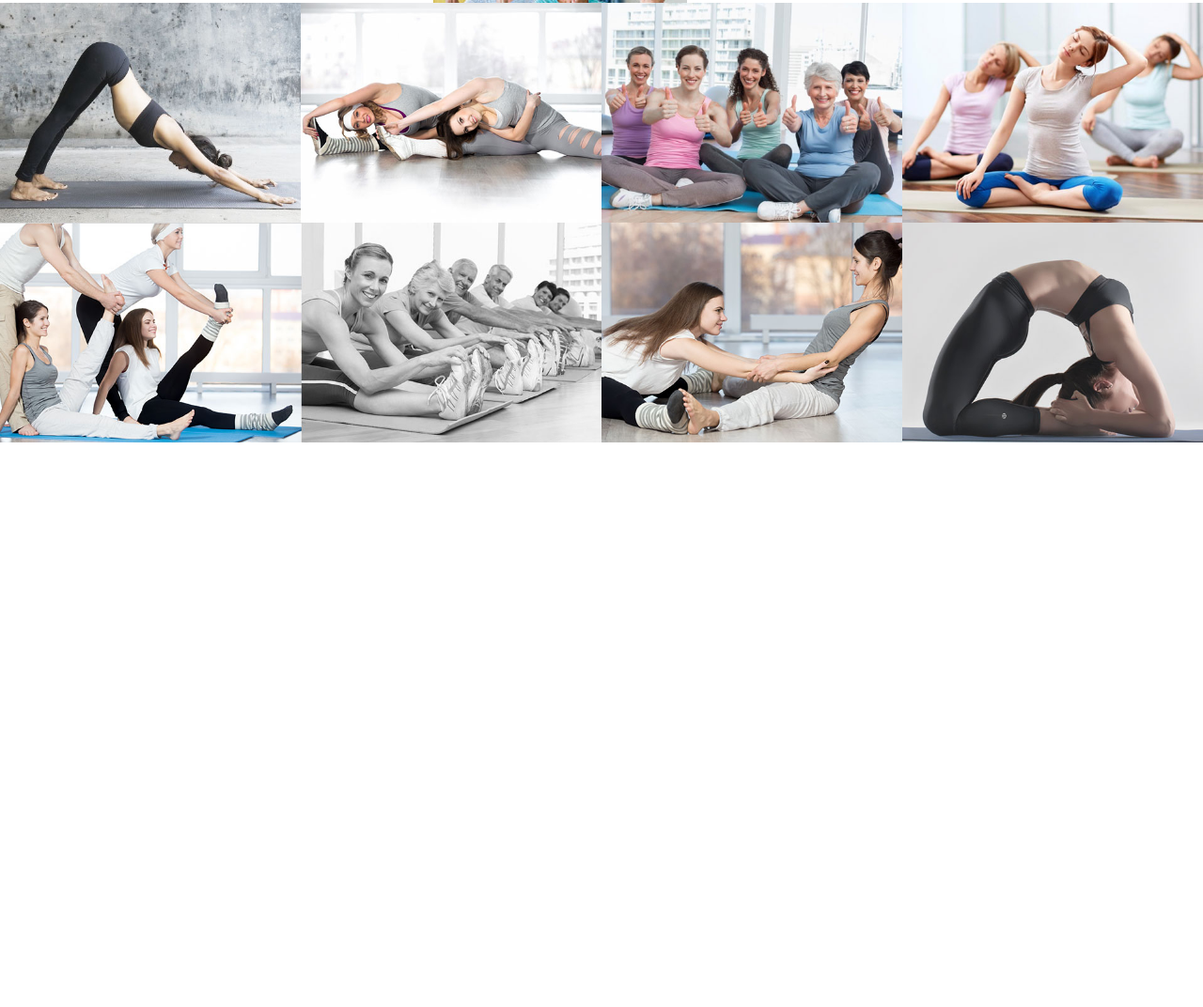
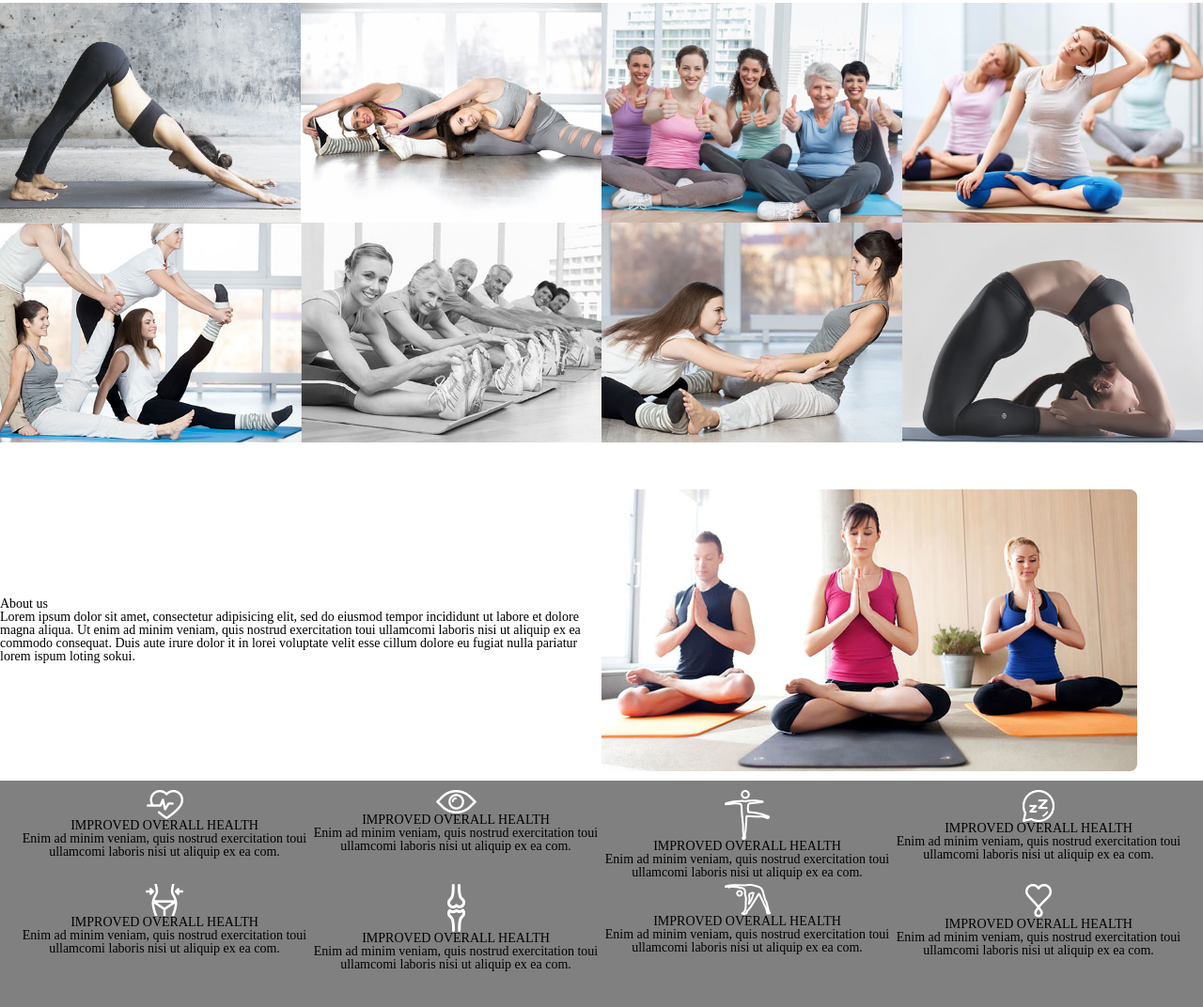
Before and after one commit to DmitriyVozhzhov/YOGA-landing-page, a plain HTML site: page index.html in a window 1280 px wide. Shown: the part 1608-2680 px from the top of the page at 94% size. Before the commit the page ends 2079 px from the top, so only its background shows below. Drawn offline with nearby package versions, Linux system fonts and the light colour scheme.

Commit message:
dobavil section 4 and section 5, nado peredelat section 2

```diff
--- a/index.html
+++ b/index.html
@@ -1,5 +1,6 @@
 <!DOCTYPE html>
 <html lang="en">
+
 <head>
   <meta charset="UTF-8" />
   <meta http-equiv="X-UA-Compatible" content="IE=edge" />
@@ -7,6 +8,7 @@
   <title>Modul by Dmitriy Vozhzhov</title>
   <link rel="stylesheet" href="./css/style.css" />
 </head>
+
 <body>
   <div class="wrapper">
     <header class="header">
@@ -47,7 +49,8 @@
               Just Balance <br />
               your Mind & Body
             </h2>
-            <p>Create the healthy <br />living for yourself</p>
+          <p>Create the healthy
+            <br />living for yourself</p>
         </div>
       </div>
       <div class="section_2">
@@ -55,15 +58,14 @@
           <h3>Yoga FEATURE PROGRAM</h3>
           <p>Our Classes</p>
         </div>
+        <div class="all-section2">
           <div class="section_2_cards">
             <div class="section_2_card_1">
               <img src="./images/img-01.jpg" alt="yoga1" />
               <div class="section_2_card_1-text">
                 <h3>Yoga For Health</h3>
                 <p>
-                  Minim veniam, quis nostrud exercitation ullamco laboris nisi
-                  ut aliquip ex ea commodo consequat consectetur adipisicing
-                  elit, sed do eiusmod tempor incididunt.
+                  Minim veniam, quis nostrud exercitation ullamco laboris nisi ut aliquip ex ea commodo consequat consectetur adipisicing elit, sed do eiusmod tempor incididunt.
                 </p>
                 <p>Ashtanga - Hatha</p>
               </div>
@@ -73,9 +75,7 @@
               <div class="section_2_card_1-text">
                 <h3>Yoga For Lose Weight</h3>
                 <p>
-								Minim veniam, quis nostrud exercitation ullamco laboris nisi
-								ut aliquip ex ea commodo consequat consectetur adipisicing
-								elit, sed do eiusmod tempor incididunt.
+                  Minim veniam, quis nostrud exercitation ullamco laboris nisi ut aliquip ex ea commodo consequat consectetur adipisicing elit, sed do eiusmod tempor incididunt.
                 </p>
                 <p>Ashtanga - Hatha</p>
               </div>
@@ -85,9 +85,7 @@
               <div class="section_2_card_1-text">
                 <h3>Yoga For Children</h3>
                 <p>
-							Minim veniam, quis nostrud exercitation ullamco laboris nisi
-							ut aliquip ex ea commodo consequat consectetur adipisicing
-							elit, sed do eiusmod tempor incididunt.
+                  Minim veniam, quis nostrud exercitation ullamco laboris nisi ut aliquip ex ea commodo consequat consectetur adipisicing elit, sed do eiusmod tempor incididunt.
                 </p>
                 <p>Ashtanga - Hatha</p>
               </div>
@@ -97,17 +95,16 @@
               <div class="section_2_card_1-text">
                 <h3>Yoga For Elderly</h3>
                 <p>
-						Minim veniam, quis nostrud exercitation ullamco laboris nisi
-						ut aliquip ex ea commodo consequat consectetur adipisicing
-						elit, sed do eiusmod tempor incididunt.
+                  Minim veniam, quis nostrud exercitation ullamco laboris nisi ut aliquip ex ea commodo consequat consectetur adipisicing elit, sed do eiusmod tempor incididunt.
                 </p>
                 <p>Ashtanga - Hatha</p>
               </div>
             </div>
           </div>
         </div>
+      </div>
       <div class="section_3">
-						<div class="Photo_Block-1">
+        <div class="Photo_Block">
           <img class="section3-ph" src="./images/img-05.jpg" alt="yoga you">
           <img class="section3-ph" src="./images/img-06.jpg" alt="yoga you">
           <img class="section3-ph" src="./images/img-07.jpg" alt="yoga you">
@@ -118,6 +115,69 @@
           <img class="section3-ph" src="./images/img-12.jpg" alt="yoga you">
         </div>
       </div>
+			<div class="section_4">
+				<div class="section_4-text">
+					<h3>About us</h3>
+					<p>Lorem ipsum dolor sit amet, consectetur adipisicing elit, sed do eiusmod tempor incididunt ut labore et dolore magna aliqua. Ut enim ad minim veniam, quis nostrud exercitation toui ullamcomi laboris nisi ut aliquip ex ea commodo consequat. Duis aute irure dolor it in lorei voluptate velit esse cillum dolore eu fugiat nulla pariatur lorem ispum loting sokui.</p>
+
+				</div>
+				<div class="section_4-img">
+					<img src="./images/img-13.jpg" alt="yo yo yo yoga">
+
+				</div>
+
+			</div>
+			<div class="section_5">
+				<div class="section_5-allcard">
+					<div class="section_5card">
+						<img src="./images/ico-01.png" alt="ico">
+						<h3>IMPROVED OVERALL HEALTH</h3>
+						<p>Enim ad minim veniam, quis nostrud exercitation toui ullamcomi laboris nisi ut aliquip ex ea com.</p>
+					</div>
+					<div class="section_5card">
+						<img src="./images/ico-02.png" alt="ico">
+						<h3>IMPROVED OVERALL HEALTH</h3>
+						<p>Enim ad minim veniam, quis nostrud exercitation toui ullamcomi laboris nisi ut aliquip ex ea com.</p>
+
+					</div>
+					<div class="section_5card">
+						<img src="./images/ico-03.png" alt="ico">
+						<h3>IMPROVED OVERALL HEALTH</h3>
+						<p>Enim ad minim veniam, quis nostrud exercitation toui ullamcomi laboris nisi ut aliquip ex ea com.</p>
+
+					</div>
+					<div class="section_5card">
+						<img src="./images/ico-04.png" alt="ico">
+						<h3>IMPROVED OVERALL HEALTH</h3>
+						<p>Enim ad minim veniam, quis nostrud exercitation toui ullamcomi laboris nisi ut aliquip ex ea com.</p>
+
+					</div>
+					<div class="section_5card">
+						<img src="./images/ico-05.png" alt="ico">
+						<h3>IMPROVED OVERALL HEALTH</h3>
+						<p>Enim ad minim veniam, quis nostrud exercitation toui ullamcomi laboris nisi ut aliquip ex ea com.</p>
+
+					</div>
+					<div class="section_5card">
+						<img src="./images/ico-06.png" alt="ico">
+						<h3>IMPROVED OVERALL HEALTH</h3>
+						<p>Enim ad minim veniam, quis nostrud exercitation toui ullamcomi laboris nisi ut aliquip ex ea com.</p>
+
+					</div>
+					<div class="section_5card">
+						<img src="./images/ico-07.png" alt="ico">
+						<h3>IMPROVED OVERALL HEALTH</h3>
+						<p>Enim ad minim veniam, quis nostrud exercitation toui ullamcomi laboris nisi ut aliquip ex ea com.</p>
+
+					</div>
+					<div class="section_5card">
+						<img src="./images/ico-08.png" alt="ico">
+						<h3>IMPROVED OVERALL HEALTH</h3>
+						<p>Enim ad minim veniam, quis nostrud exercitation toui ullamcomi laboris nisi ut aliquip ex ea com.</p>
+
+					</div>
+				</div>
+			</div>
   </div>
   </main>
   <footer></footer>
@@ -126,4 +186,5 @@
   <script src="https://code.jquery.com/jquery-3.4.1.slim.min.js"></script>
   <script src="js/script.js"></script>
 </body>
+
 </html>
--- a/scss/style.scss
+++ b/scss/style.scss
@@ -153,13 +153,15 @@
   }
 }
 .section_2 {
-  display: flex;
   width: 100%;
   height: 1120px;
   .section_2_text {
     height: 250px;
     width: 100%;
     margin: 0 auto;
+    text-align: center;
+    align-items: center;
+    padding-top: 50px;
   }
   h3 {
     text-align: center;
@@ -181,17 +183,22 @@
 .section_2_cards {
   display: flex;
   flex-wrap: wrap;
-  width: 450;
+  align-content: center;
+  justify-content: center;
+  align-items: center;
 }
 .section_2_card_1 {
-  width: 570px;
-  height: 300px;
+  max-width: 570px;
+  height: auto;
   margin: 15px 25px;
   display: flex;
   .section_2_card_1-text {
     width: 50%;
     display: flex;
     flex-direction: column;
+    align-content: center;
+    justify-content: center;
+    align-items: center;
     h3 {
       font-family: "Open Sans";
       font-size: 20px;
@@ -212,7 +219,7 @@
 .section_3 {
   width: 100%;
   height: auto;
-  .Photo_Block-1 {
+  .Photo_Block {
     display: flex;
     flex-direction: row;
     flex-wrap: wrap;
@@ -221,3 +228,40 @@
     width: 25%;
   }
 }
+.section_4 {
+  display: flex;
+  flex-direction: row;
+  background-color: #ffffff;
+  flex-wrap: nowrap;
+  align-content: center;
+  justify-content: center;
+  align-items: center;
+  padding-top: 50px;
+  .section_4-text {
+    width: 50%;
+  }
+  .section_4-img {
+    width: 50%;
+    img {
+      width: auto;
+      height: 100%;
+    }
+  }
+}
+.section_5 {
+  width: 100%;
+  height: 1000px;
+  background-color: gray;
+  .section_5-allcard {
+    display: flex;
+    flex-direction: row;
+    flex-wrap: wrap;
+    padding: 10px;
+    margin: 10px;
+  }
+  .section_5card {
+    width: 25%;
+    height: 100px;
+    text-align: center;
+  }
+}
```
Also changed, not shown: css/style.css. Lines whose indentation alone changed are shown as unchanged.
